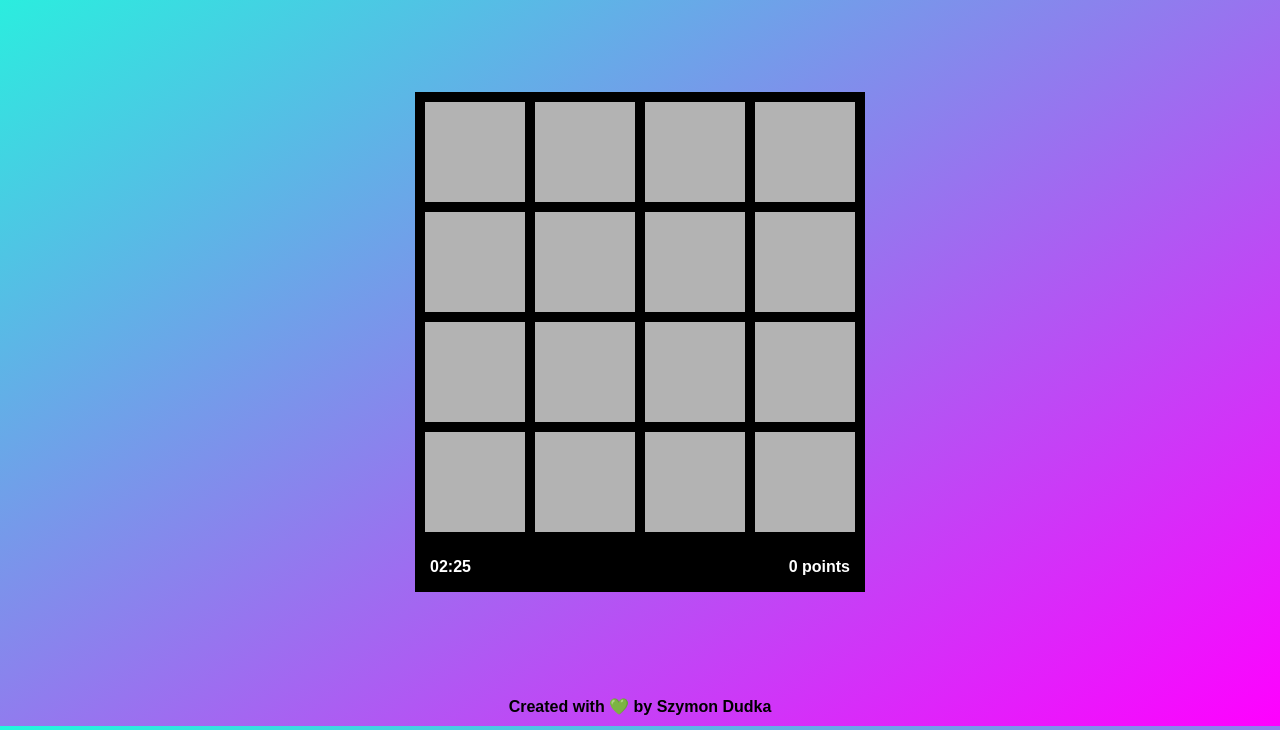
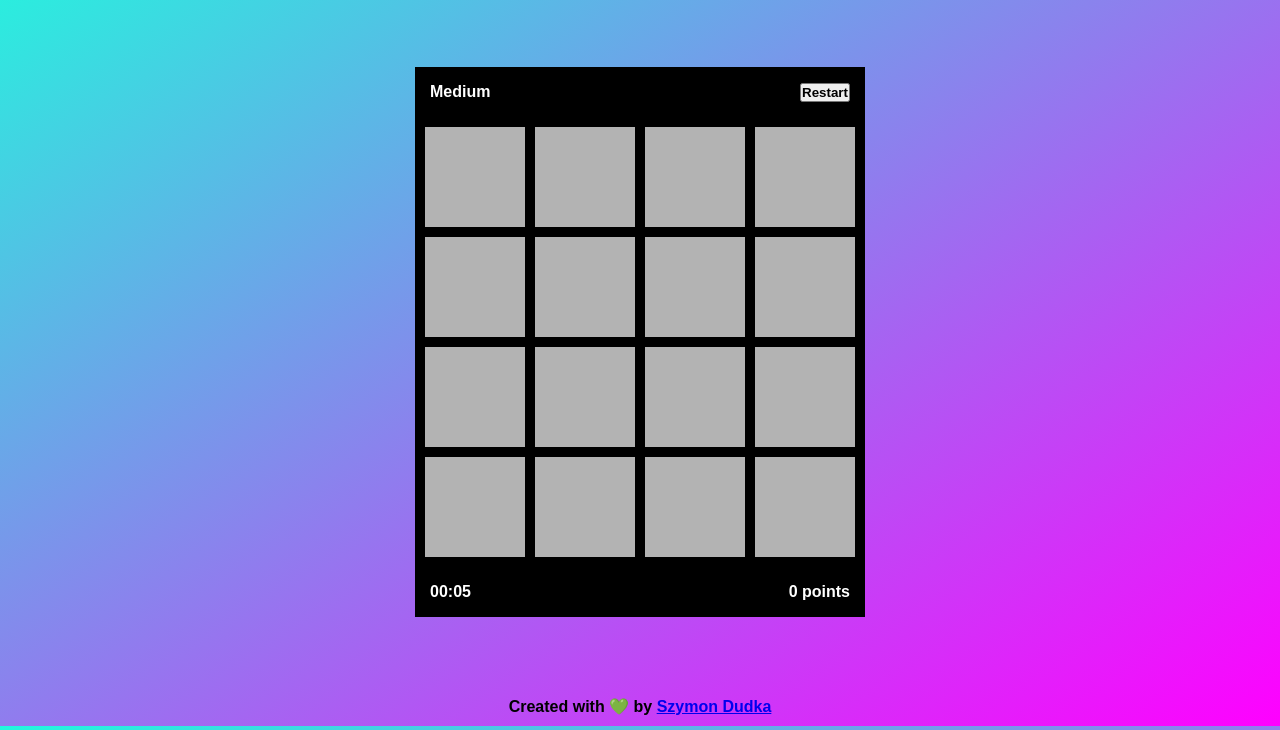
Before and after one commit to szymooneq/Memory-Master, a plain HTML site: page game.html in a window 1280 px wide. Shown: the part 70-800 px from the top of the page. Drawn offline with Linux system fonts and the light colour scheme; a web font is replaced by a local one.

Commit message:
Beta timer & points

```diff
--- a/game.html
+++ b/game.html
@@ -20,6 +20,14 @@
   </header>
 
   <div class="main">
+
+    <div class="game-info">
+      <div class="level">Medium</div>
+      <div class="restart">
+        <button>Restart</button>
+      </div>
+    </div>
+
     <div class="game-board">
       <div data-id="0" class="game-card play">
         <img src="" alt="">
@@ -75,13 +83,16 @@
     </div>
 
     <div class="game-info">
-      <div class="time">02:25</div>
+      <div class="timer">
+        <span id="minutes">00</span>:<span id="seconds">00</span>
+      </div>
       <div class="score">0 points</div>
     </div>
+
   </div>
 
   <footer>
-    <span class="footer">Created with 💚 by Szymon Dudka</span>
+    <span class="footer">Created with 💚 by <a href="#">Szymon Dudka</a></span>
   </footer>
 
 
--- a/js/game.js
+++ b/js/game.js
@@ -1,7 +1,30 @@
 //console.log(document.querySelector('.game-card').children[0].attributes.src.value);
 let witcher_database = ["img/ciri.png", "img/geralt.png", "img/iorveth.png" , "img/jaskier.png", "img/triss.png", "img/yennefer.png"];
 let game_data = [];
+let seconds = 0;
+let minutes = 0;
 let selectedClick = "";
+let points = 0;
+
+const main = document.querySelector('.main');
+const board = document.querySelector('.game-board');
+const timer = document.querySelector('.timer');
+const score = document.querySelector('.score');
+
+board.addEventListener('click', revealCard);
+
+function Timer() {
+  if (seconds == 59) {
+    seconds = -1;
+    minutes++;
+  }
+  seconds++;
+
+  minutes<10 ? timer.children[0].innerHTML = `0${minutes}` : timer.children[1].innerHTML = `${minutes}`;
+  seconds<10 ? timer.children[1].innerHTML = `0${seconds}` : timer.children[1].innerHTML = `${seconds}`;
+}
+
+setInterval(Timer, 1000);
 
 function load_data(database) {
   game_data = [...database, ...database];
@@ -17,11 +40,7 @@ function load_data(database) {
   return game_data;
 }
 
-const board = document.querySelector('.game-board');
-board.addEventListener('click', revealCard);
-
 load_data(witcher_database);
-//console.log(game_data);
 
 function revealCard(e) {
   if(e.target.classList.contains('play')) {
@@ -40,9 +59,7 @@ function revealCard(e) {
 
     } else {
       // (selectedClick exist) compare with second element
-
       if(playerClick.src == selectedClick.src) {
-        console.log('matched')
         board.removeEventListener('click', revealCard);
 
         setTimeout(() => {
@@ -50,8 +67,10 @@ function revealCard(e) {
           selectedClick = undefined;
         }, 500)
 
+        points++;
+        score.innerHTML = `${points} points`;
+
       } else {
-        console.log('not matched');
         board.removeEventListener('click', revealCard);
 
         setTimeout(() => {
@@ -60,9 +79,11 @@ function revealCard(e) {
 
           playerClick.parentNode.classList.toggle('play');
           playerClick.parentNode.classList.toggle('active');
+
           selectedClick.parentNode.classList.toggle('play');
           selectedClick.parentNode.classList.toggle('active');
           selectedClick = undefined;
+
           board.addEventListener('click', revealCard);
         }, 500)
       }
```
